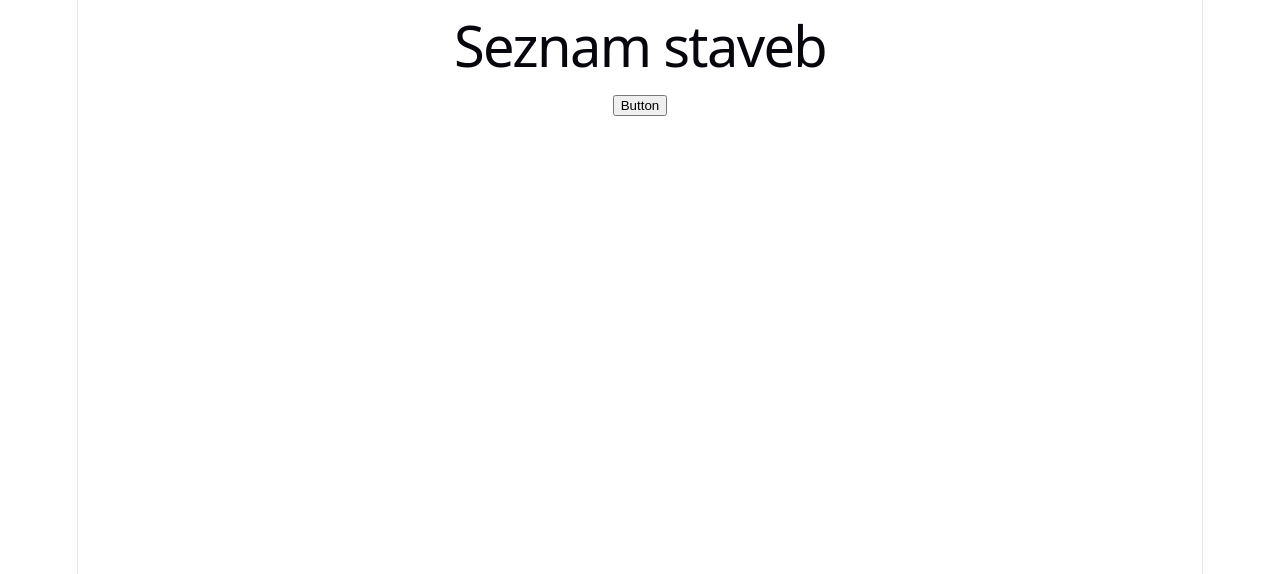
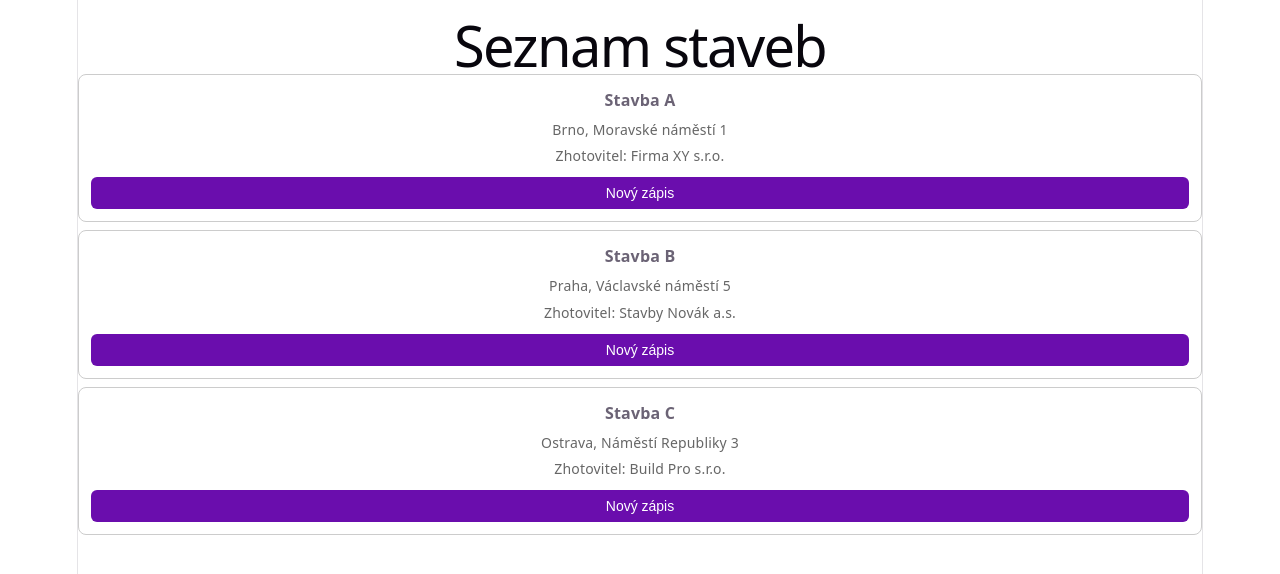
Before and after one commit to Grimmag1/BP-PWA_Aplikace_pro_spravu_kontrol, a React (Vite) app in the folder wireframe/: page /#/ in a window 1280 px wide. Shown: the top 574 px of the page. Built offline with nearby package versions, Linux system fonts and the light colour scheme.

Commit message:
Added feature to create new record filled with predetermined defects and defects from previous records

```diff
--- a/wireframe/src/App.tsx
+++ b/wireframe/src/App.tsx
@@ -7,7 +7,7 @@ function App() {
   return (
     <Routes>
       <Route path="/" element={<SeznamStavebScreen />} />
-      <Route path="/zapis" element={<ZapisScreen stavbaId={1} zapisId={2} />} />
+      <Route path="/zapis" element={<ZapisScreen />} />
     </Routes>
   );
 }
--- a/wireframe/src/components/HeaderStavby.tsx
+++ b/wireframe/src/components/HeaderStavby.tsx
@@ -6,7 +6,13 @@ import { cs } from "date-fns/locale";
 import { useState } from "react";
 import { useNavigate } from "react-router-dom";
 
-function HeaderStavby({ stavba, zapis }: { stavba: Stavba; zapis: Zapis }) {
+function HeaderStavby({
+  stavba,
+  cisloZapisu,
+}: {
+  stavba: Stavba;
+  cisloZapisu: Zapis["poradoveCislo"];
+}) {
   const [datum, setDatum] = useState<Date>(new Date());
   const navigate = useNavigate();
 
@@ -40,7 +46,7 @@ function HeaderStavby({ stavba, zapis }: { stavba: Stavba; zapis: Zapis }) {
           whiteSpace: "nowrap",
         }}
       >
-        <p>Kontrola č. {zapis.poradoveCislo}</p>
+        <p>Kontrola č. {cisloZapisu}</p>
 
         <DatePicker
           selected={datum}
--- a/wireframe/src/components/SekceZavad.tsx
+++ b/wireframe/src/components/SekceZavad.tsx
@@ -7,10 +7,12 @@ function SekceZavad({
   nazev,
   zavady,
   showAddButton = false,
+  onStavChange,
 }: {
   nazev: string;
   zavady: Zavada[];
   showAddButton?: boolean;
+  onStavChange?: (id: number, stav: Zavada["stav"]) => void;
 }) {
   const [rozbaleno, setRozbaleno] = useState(true);
 
@@ -33,7 +35,11 @@ function SekceZavad({
       {rozbaleno && (
         <div>
           {zavady.map((zavada) => (
-            <ZavadaItem key={zavada.id} zavada={zavada} />
+            <ZavadaItem
+              key={zavada.id}
+              zavada={zavada}
+              onStavChange={onStavChange}
+            />
           ))}
         </div>
       )}
--- a/wireframe/src/components/SeznamStavebScreen.tsx
+++ b/wireframe/src/components/SeznamStavebScreen.tsx
@@ -1,11 +1,24 @@
 import { useNavigate } from "react-router-dom";
+import { mockStavby } from "../mockdata";
+import StavbaItem from "./StavbaItem.tsx";
 
 function SeznamStavebScreen() {
   const navigate = useNavigate();
+  const handleNovyZapis = (stavbaId: number) => {
+    navigate(`/zapis?stavbaId=${stavbaId}`);
+  };
   return (
     <div>
-      <h1>Seznam staveb</h1>
-      <button onClick={() => navigate("/zapis")}>Button</button>
+      <h1 style={{ textAlign: "center", marginBottom: "16px" }}>
+        Seznam staveb
+      </h1>
+      {mockStavby.map((stavba) => (
+        <StavbaItem
+          key={stavba.id}
+          stavba={stavba}
+          onNovyZapis={handleNovyZapis}
+        />
+      ))}
     </div>
   );
 }
--- /dev/null
+++ b/wireframe/src/components/StavbaItem.tsx
@@ -0,0 +1,47 @@
+import type { Stavba } from "../types";
+
+function StavbaItem({
+  stavba,
+  onNovyZapis,
+}: {
+  stavba: Stavba;
+  onNovyZapis: (stavbaId: number) => void;
+}) {
+  return (
+    <div
+      style={{
+        border: "1px solid #ccc",
+        borderRadius: "8px",
+        padding: "12px",
+        marginBottom: "8px",
+        backgroundColor: "#fff",
+      }}
+    >
+      <p style={{ fontWeight: "bold", fontSize: "16px", marginBottom: "4px" }}>
+        {stavba.jmeno}
+      </p>
+      <p style={{ color: "#666", fontSize: "14px" }}>{stavba.adresa}</p>
+      <p style={{ color: "#666", fontSize: "14px" }}>
+        Zhotovitel: {stavba.zhotovitel}
+      </p>
+      <button
+        onClick={() => onNovyZapis(stavba.id)}
+        style={{
+          marginTop: "8px",
+          width: "100%",
+          padding: "8px",
+          backgroundColor: "#6a0dad",
+          color: "white",
+          border: "none",
+          borderRadius: "6px",
+          cursor: "pointer",
+          fontSize: "14px",
+        }}
+      >
+        Nový zápis
+      </button>
+    </div>
+  );
+}
+
+export default StavbaItem;
--- a/wireframe/src/components/ZapisScreen.tsx
+++ b/wireframe/src/components/ZapisScreen.tsx
@@ -2,33 +2,71 @@
 import HeaderStavby from "./HeaderStavby.tsx";
 import SekceZavad from "./SekceZavad.tsx";
 import { mockStavby } from "../mockdata.ts";
+import { useSearchParams } from "react-router-dom";
+import { useState } from "react";
+import type { Zavada } from "../types.tsx";
 
-function ZapisScreen({
-  stavbaId,
-  zapisId,
-}: {
-  stavbaId: number;
-  zapisId: number;
-}) {
+function ZapisScreen() {
+  const [searchParams] = useSearchParams();
+  const stavbaId = Number(searchParams.get("stavbaId")) || 1;
   const stavba = mockStavby.find((s) => s.id === stavbaId)!;
-  const zapis = stavba.zapisy.find((z) => z.id === zapisId)!;
+  const posledniZapis = stavba.zapisy[stavba.zapisy.length - 1];
+  const noveCisloZapisu = stavba.zapisy.length + 1;
 
-  const predchoziZavady = zapis.zavady.filter((z) => z.typ === "predchozi");
-  const povinneZavady = zapis.zavady.filter((z) => z.typ === "povinna");
-  const aktualniZavady = zapis.zavady.filter((z) => z.typ === "nova");
+  const initialPredchoziZavady: Zavada[] = posledniZapis.zavady
+    .filter((z) => z.stav === "nesoulad" || z.stav === "v_procesu")
+    .map((z) => ({
+      ...z,
+      typ: "predchozi" as const,
+      stav: "nesoulad" as const,
+      zdrojKontrola: z.zdrojKontrola ?? posledniZapis.poradoveCislo,
+    }));
+
+  const initialPovinneZavady: Zavada[] = posledniZapis.zavady
+    .filter((z) => z.typ === "povinna")
+    .map((z) => ({ ...z, stav: "nesoulad" as const }));
+
+  const [predchoziZavady, setPredchoziZavady] = useState<Zavada[]>(
+    initialPredchoziZavady,
+  );
+  const [povinneZavady, setPovinneZavady] =
+    useState<Zavada[]>(initialPovinneZavady);
+  const [aktualniZavady, setAktualniZavady] = useState<Zavada[]>([]);
+
+  const handleStavChange = (
+    setter: React.Dispatch<React.SetStateAction<Zavada[]>>,
+    id: number,
+    novyStav: Zavada["stav"],
+  ) => {
+    setter((prev) =>
+      prev.map((z) => (z.id === id ? { ...z, stav: novyStav } : z)),
+    );
+  };
 
   return (
     <div>
-      <HeaderStavby stavba={stavba} zapis={zapis} />
+      <HeaderStavby stavba={stavba} cisloZapisu={noveCisloZapisu} />
 
       <SekceZavad
         nazev="Závady z předchozích kontrol"
         zavady={predchoziZavady}
+        onStavChange={(id, stav) =>
+          handleStavChange(setPredchoziZavady, id, stav)
+        }
       />
-      <SekceZavad nazev="Povinné závady" zavady={povinneZavady} />
+      <SekceZavad
+        nazev="Povinné závady"
+        zavady={povinneZavady}
+        onStavChange={(id, stav) =>
+          handleStavChange(setPovinneZavady, id, stav)
+        }
+      />
       <SekceZavad
         nazev="Závady z aktuální kontroly"
         zavady={aktualniZavady}
+        onStavChange={(id, stav) =>
+          handleStavChange(setAktualniZavady, id, stav)
+        }
         showAddButton
       />
     </div>
--- a/wireframe/src/components/ZavadaItem.tsx
+++ b/wireframe/src/components/ZavadaItem.tsx
@@ -1,17 +1,26 @@
-import { useState } from "react";
 import type { Zavada } from "../types.tsx";
 
-function ZavadaItem({ zavada }: { zavada: Zavada }) {
-  const [stav, setStav] = useState(zavada.stav);
+function ZavadaItem({
+  zavada,
+  onStavChange,
+}: {
+  zavada: Zavada;
+  onStavChange?: (id: number, stav: Zavada["stav"]) => void;
+}) {
+  const cycleStav = () => {
+    const next: Zavada["stav"] =
+      zavada.stav === "null"
+        ? "nesoulad"
+        : zavada.stav === "nesoulad"
+          ? "soulad"
+          : zavada.stav === "soulad"
+            ? "v_procesu"
+            : zavada.stav === "v_procesu"
+              ? "nesoulad"
+              : "null";
+    onStavChange?.(zavada.id, next);
+  };
 
-  const cycleStav = () => {
-    setStav((s) => {
-      if (s === "nesoulad") return "soulad";
-      else if (s === "soulad") return "v_procesu";
-      else if (s === "v_procesu") return "nesoulad";
-      return "null";
-    });
-  };
   const stavConfig = {
     nesoulad: { barva: "#e53935", symbol: "✕" },
     soulad: { barva: "#43a047", symbol: "✓" },
@@ -19,7 +28,7 @@ function ZavadaItem({ zavada }: { zavada: Zavada }) {
     null: { barva: "white", symbol: "" },
   };
 
-  const { barva, symbol } = stavConfig[stav];
+  const { barva, symbol } = stavConfig[zavada.stav];
 
   return (
     <div
@@ -32,7 +41,7 @@ function ZavadaItem({ zavada }: { zavada: Zavada }) {
         position: "relative",
       }}
     >
-      {stav !== "null" && (
+      {zavada.stav !== "null" && (
         <button
           onClick={cycleStav}
           style={{
--- a/wireframe/src/mockdata.ts
+++ b/wireframe/src/mockdata.ts
@@ -807,7 +807,7 @@ export const mockStavby: Stavba[] = [
             primaryDescription: "Pracoviště splňuje všechny požadavky.",
             secondaryDescription: "",
             foto: null,
-            stav: "soulad",
+            stav: "nesoulad",
           },
           {
             id: 7,
@@ -818,7 +818,7 @@ export const mockStavby: Stavba[] = [
             primaryDescription: "Odvodnění staveniště je funkční.",
             secondaryDescription: "",
             foto: null,
-            stav: "soulad",
+            stav: "nesoulad",
           },
           {
             id: 8,
@@ -829,7 +829,7 @@ export const mockStavby: Stavba[] = [
             primaryDescription: "Dočasné konstrukce odstraněny.",
             secondaryDescription: "",
             foto: null,
-            stav: "soulad",
+            stav: "nesoulad",
           },
         ],
       },
```
